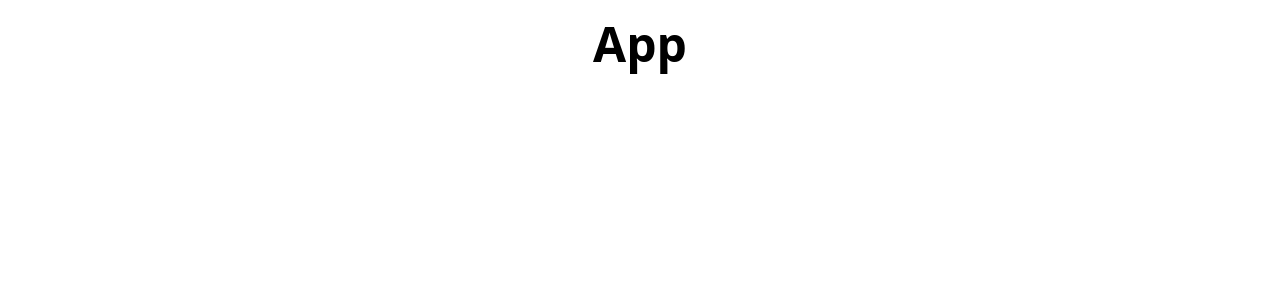
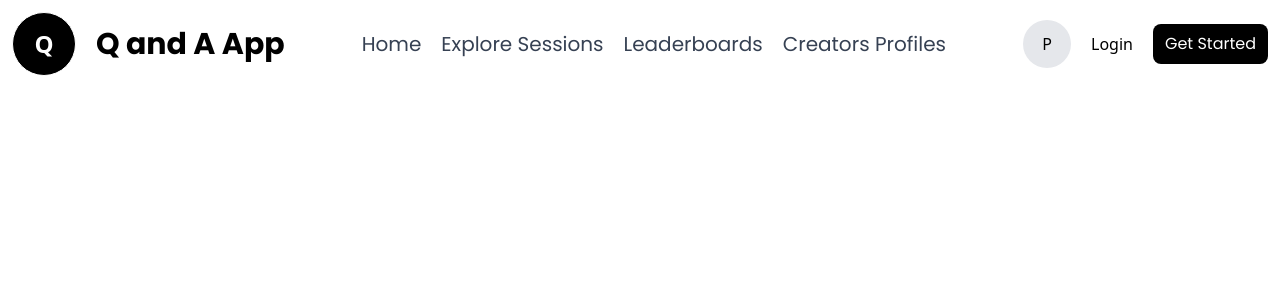
Before and after one commit to Kuraz-Project/Gamify, a React (Vite) app in the folder gamify/: page / in a window 1280 px wide. Shown: the top 300 px of the page. Built offline with nearby package versions, Linux system fonts and the light colour scheme.

Commit message:
- Created Components and Pages Folders - Installed RRD,and JSON Server packages

```diff
--- a/gamify/package.json
+++ b/gamify/package.json
@@ -13,6 +13,7 @@
     "@tailwindcss/vite": "^4.1.13",
     "react": "^19.1.1",
     "react-dom": "^19.1.1",
+    "react-icons": "^5.5.0",
     "tailwindcss": "^4.1.13"
   },
   "devDependencies": {
--- a/gamify/src/App.jsx
+++ b/gamify/src/App.jsx
@@ -1,8 +1,9 @@
 import React from 'react'
+import NavBar from './Components/NavBar'
 
 const App = () => {
   return (
-    <div className='text-5xl text-center font-bold mt-5'>App</div>
+    <NavBar />
   )
 }
 
--- /dev/null
+++ b/gamify/src/Components/NavBar.jsx
@@ -0,0 +1,50 @@
+import React from 'react'
+
+const NavBar = () => {
+  return (
+    <div className='flex justify-between items-center m-3'>
+        <div className='flex justify-between items-center gap-5'>
+            <div className='w-16 h-16 flex justify-center items-center rounded-full font poppins border bg-black text-white font-bold text-2xl'>
+                Q
+            </div>
+            <h2 className='text-3xl font-bold font-poppins'>
+                Q and A App
+            </h2>
+        </div>
+
+        <div>
+            <ul className='flex justify-between items-center font-poppins text-xl gap-5 text-gray-700'>
+                <li>
+                    <div>
+
+                    </div>
+                    Home
+                </li>
+                <li>
+                    Explore Sessions
+                </li>
+                <li>
+                    Leaderboards
+                </li>
+                <li>
+                    Creators Profiles
+                </li>
+            </ul>
+        </div>
+
+        <div className='flex justify-between items-center gap-5'>
+            <div className='w-12 h-12 rounded-full bg-gray-200 text-bold flex justify-center items-center'>
+                P
+            </div>
+            <a href="/">Login</a>
+            <button className='bg-black text-white font-poppins rounded-lg px-3 py-2'>
+                Get Started
+            </button>
+
+        </div>
+
+    </div>
+  )
+}
+
+export default NavBar
--- a/gamify/src/index.css
+++ b/gamify/src/index.css
@@ -1 +1,14 @@
+@import url('https://fonts.googleapis.com/css2?family=Poppins:ital,wght@0,100;0,200;0,300;0,400;0,500;0,600;0,700;0,800;0,900;1,100;1,200;1,300;1,400;1,500;1,600;1,700;1,800;1,900&display=swap');
+@import url('https://fonts.googleapis.com/css2?family=Montserrat+Alternates:ital,wght@0,100;0,200;0,300;0,400;0,500;0,600;0,700;0,800;0,900;1,100;1,200;1,300;1,400;1,500;1,600;1,700;1,800;1,900&display=swap');
+
+
 @import "tailwindcss";
+
+@layer utilities {
+    .font-poppins {
+        font-family: Poppins, sans-serif;
+    }
+    .font-montserrat-alt {
+        font-family: 'Montserrat Alternates', sans-serif;
+    }
+}
```
Also changed, not shown: package.json (added, +7 -0 lines), 2 other files (tests, documents, lock files or other folders).
